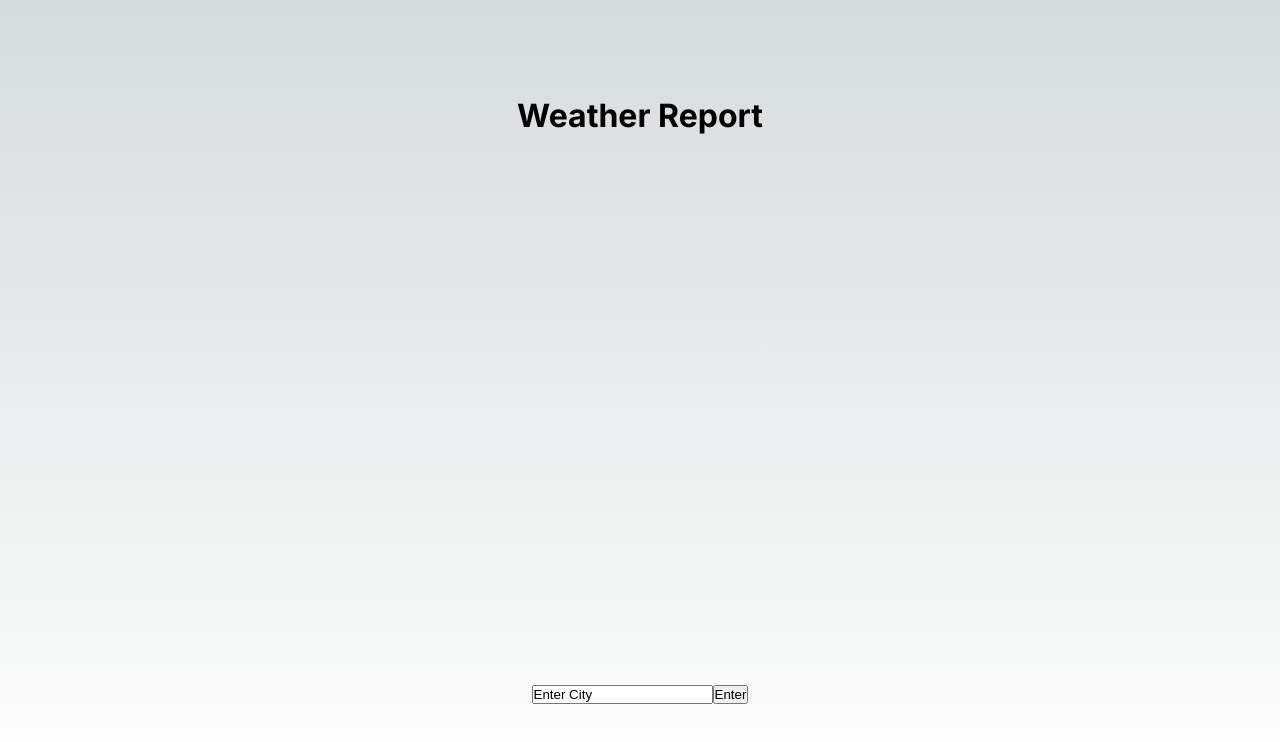
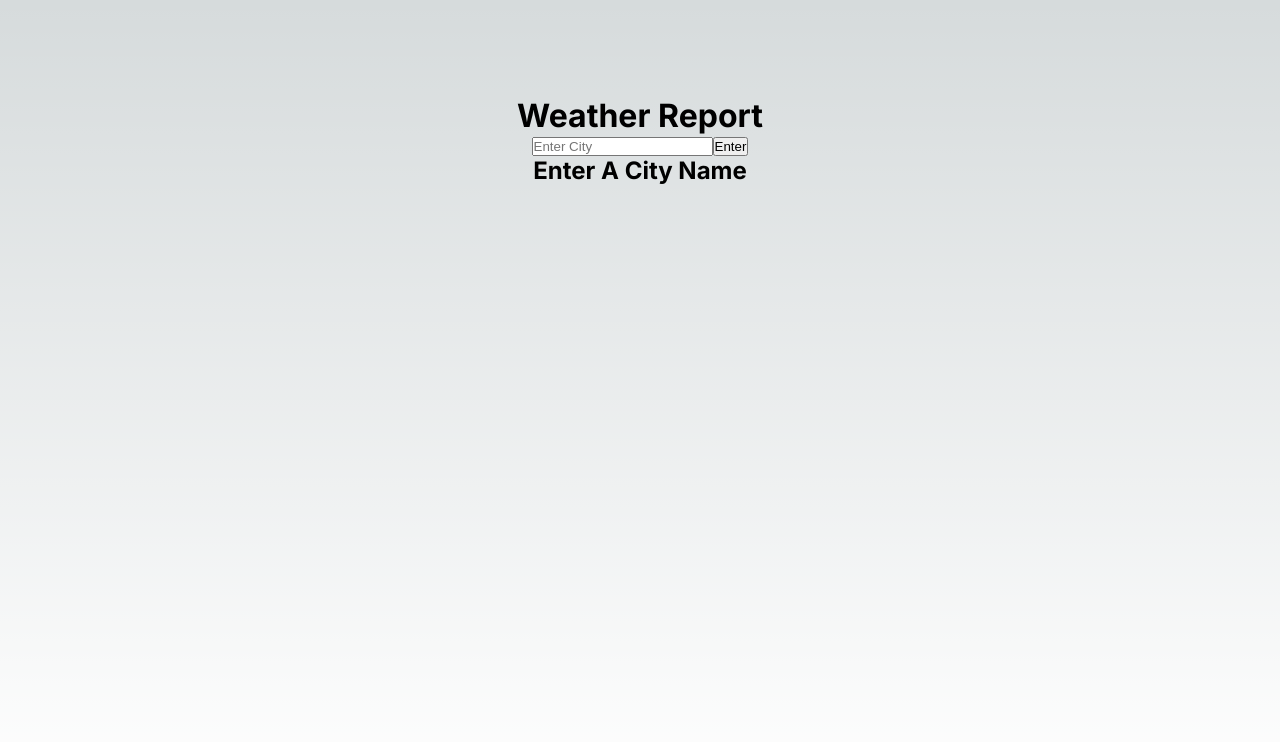
Before and after one commit to JoshuaH-sudo/turfcoach_frontend_assighment, a Next.js app: page / in a window 1280 px wide. Shown: the top 742 px of the page. Built offline with nearby package versions, Linux system fonts and the light colour scheme.

Commit message:
present data and implement state managment foundation

```diff
--- a/app/page.module.css
+++ b/app/page.module.css
@@ -1,7 +1,6 @@
 .main {
   display: flex;
   flex-direction: column;
-  justify-content: space-between;
   align-items: center;
   padding: 6rem;
   min-height: 100vh;
--- a/app/page.tsx
+++ b/app/page.tsx
@@ -1,33 +1,60 @@
 "use client";
-import { FormEvent } from "react";
+import { FormEvent, useEffect, useState } from "react";
 import styles from "./page.module.css";
 
 // Would not realistically hardcoded the api key but the task is for frontend demonstration purposes.
 // Api key will be deactivated after review.
-const apiKey = "99415a21e30bf87c261fcec6637619c6"
+const apiKey = "99415a21e30bf87c261fcec6637619c6";
 
 export default function Home() {
+  const [loading, setLoading] = useState(false);
+  const [weatherData, setWeatherData] = useState<any | undefined>();
+  const [error, setError] = useState<string | undefined>();
+
   async function getCityWeatherInfo(event: FormEvent<HTMLFormElement>) {
+    setLoading(true);
     event.preventDefault();
+    const formData = new FormData(event.currentTarget);
+    const city = formData.get("city");
 
-    const formData = new FormData(event.currentTarget);
-    console.log(formData);
-    const city = formData.get("city")
     const response = await fetch(`https://api.openweathermap.org/data/2.5/weather?q=${city}&appid=${apiKey}`);
 
-    console.log(response)
-    // Handle response if necessary
-    // const data = await response.json();
-    // console.log(data);
+    const data = await response.json();
+    setWeatherData({ ...data });
+    setLoading(false);
+  }
+
+  let content = <h2>Enter A City Name</h2>;
+
+  if (loading) {
+    content = <h2>Loading</h2>;
+  }
+  if (!loading && error) {
+    content = (
+      <div>
+        <h2>Failed To Get Weather Data</h2>
+        <p>{error}</p>
+      </div>
+    );
+  }
+  if (!loading && weatherData) {
+    content = (
+      <div>
+        <p>{weatherData.coord.lat}</p>
+        <p>{weatherData.coord.lon}</p>
+        <p>{weatherData.main.temp}</p>
+      </div>
+    );
   }
 
   return (
     <main className={styles.main}>
       <h1>Weather Report</h1>
       <form onSubmit={getCityWeatherInfo} style={{ flex: "true", flexDirection: "row" }}>
-        <input id="cityInput" name="city" defaultValue="Enter City" />
+        <input id="cityInput" name="city" placeholder="Enter City" />
         <button type="submit">Enter</button>
       </form>
+      <div>{content}</div>
     </main>
   );
 }
```
